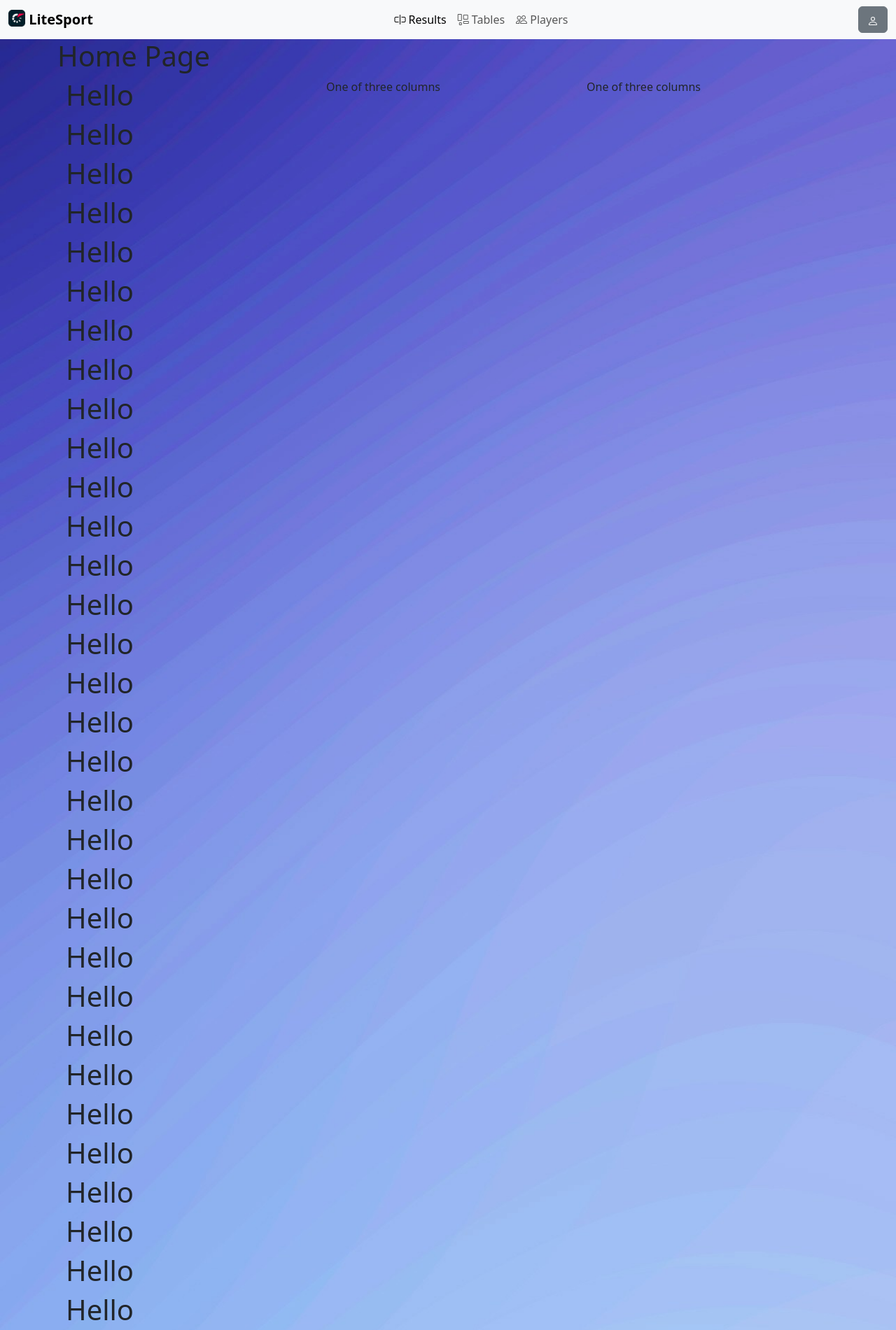
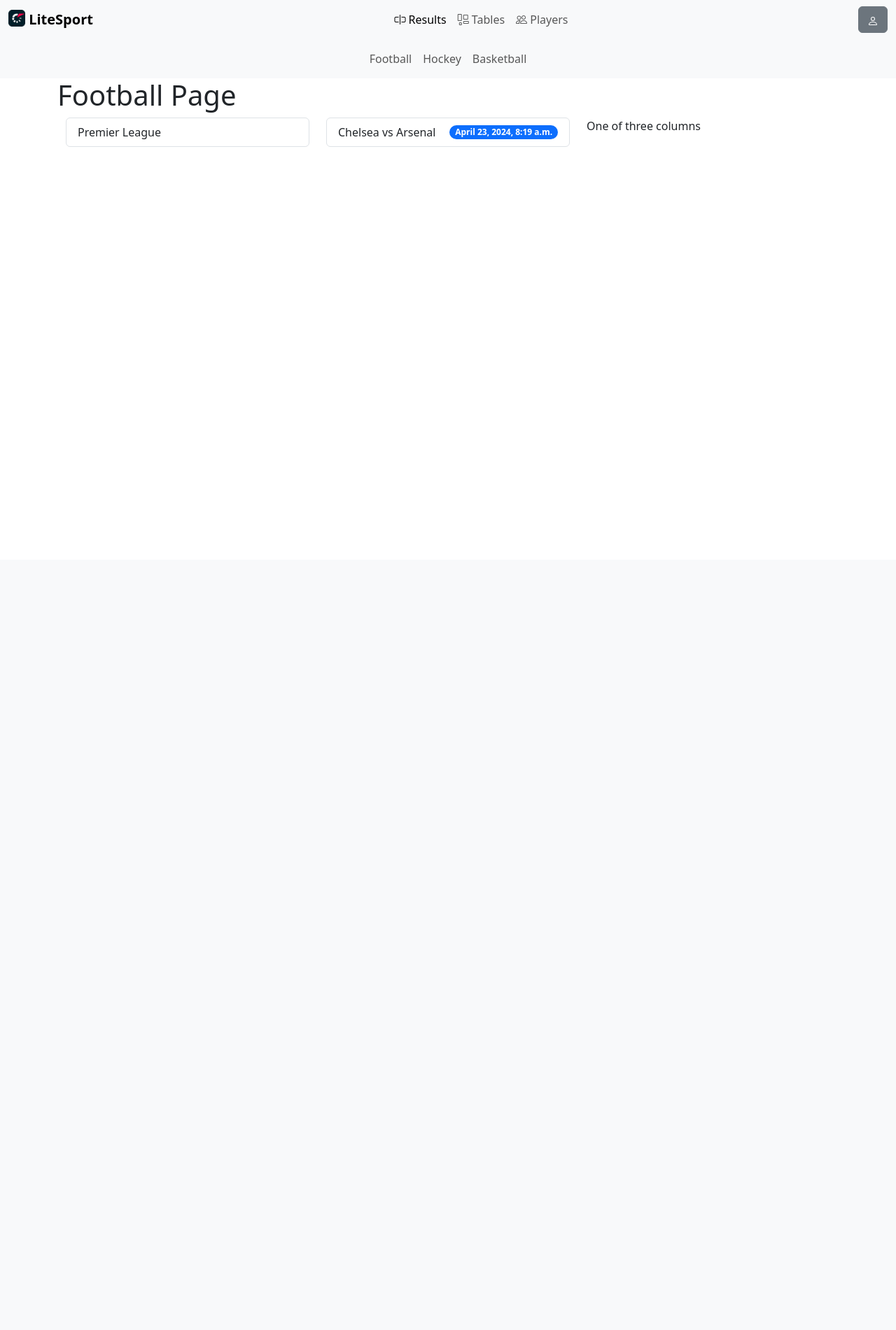
Before and after one commit to Kudl1k/skj, a Django app: page / in a window 1280 px wide. Shown: the top 1901 px of the page at 70% size. After the commit the page ends 210 px from the top, so only its background shows below. Run offline with Django 5.2, Linux system fonts and the light colour scheme; data comes from the database, SQL or seed files in the repository; both versions use the stored data as it was after the commit; some libraries are stand-ins or nearby versions.

Commit message:
progress commit

```diff
--- a/project/base/templates/base/home.html
+++ b/project/base/templates/base/home.html
@@ -1,7 +1,7 @@
 {% extends 'main.html' %}
 
 {% block title %}
-Home Page
+Football Page
 {% endblock %}
 
 {% block content %}
@@ -11,78 +11,23 @@ Home Page
     <div class="container text-start">
         <div class="row align-items-start">
             <div class="col">
-                <h1>Hello</h1>
-                <h1>Hello</h1>
-                <h1>Hello</h1>
-                <h1>Hello</h1>
-                <h1>Hello</h1>
-                <h1>Hello</h1>
-                <h1>Hello</h1>
-                <h1>Hello</h1>
-                <h1>Hello</h1>
-                <h1>Hello</h1>
-                <h1>Hello</h1>
-                <h1>Hello</h1>
-                <h1>Hello</h1>
-                <h1>Hello</h1>
-                <h1>Hello</h1>
-                <h1>Hello</h1>
-                <h1>Hello</h1>
-                <h1>Hello</h1>
-                <h1>Hello</h1>
-                <h1>Hello</h1>
-                <h1>Hello</h1>
-                <h1>Hello</h1>
-                <h1>Hello</h1>
-                <h1>Hello</h1>
-                <h1>Hello</h1>
-                <h1>Hello</h1>
-                <h1>Hello</h1>
-                <h1>Hello</h1>
-                <h1>Hello</h1>
-                <h1>Hello</h1>
-                <h1>Hello</h1>
-                <h1>Hello</h1>
-                <h1>Hello</h1>
-                <h1>Hello</h1>
-                <h1>Hello</h1>
-                <h1>Hello</h1>
-                <h1>Hello</h1>
-                <h1>Hello</h1>
-                <h1>Hello</h1>
-                <h1>Hello</h1>
-                <h1>Hello</h1>
-                <h1>Hello</h1>
-                <h1>Hello</h1>
-                <h1>Hello</h1>
-                <h1>Hello</h1>
-                <h1>Hello</h1>
-                <h1>Hello</h1>
-                <h1>Hello</h1>
-                <h1>Hello</h1>
-                <h1>Hello</h1>
-                <h1>Hello</h1>
-                <h1>Hello</h1>
-                <h1>Hello</h1>
-                <h1>Hello</h1>
-                <h1>Hello</h1>
-                <h1>Hello</h1>
-                <h1>Hello</h1>
-                <h1>Hello</h1>
-                <h1>Hello</h1>
-                <h1>Hello</h1>
-                <h1>Hello</h1>
-                <h1>Hello</h1>
-                <h1>Hello</h1>
-                <h1>Hello</h1>
-                <h1>Hello</h1>
-                <h1>Hello</h1>
-                <h1>Hello</h1>
-                <h1>Hello</h1>
-                <h1>Hello</h1>
+                <ul class="list-group">
+                    {% for league in leagues %}
+                        <li class="list-group-item d-flex justify-content-between align-items-center">
+                            {{ league.name }}
+                        </li>
+                    {% endfor %}
+                </ul>
             </div>
             <div class="col">
-                One of three columns
+                <ul class="list-group">
+                    {% for match in matches %}
+                        <li class="list-group-item d-flex justify-content-between align-items-center">
+                            {{ match.id_team_1.name }} vs {{ match.id_team_2.name }}
+                            <span class="badge bg-primary rounded-pill">{{ match.start_time }}</span>
+                        </li>
+                    {% endfor %}
+                </ul>
             </div>
             <div class="col">
                 One of three columns
--- a/project/base/urls.py
+++ b/project/base/urls.py
@@ -3,6 +3,9 @@ from . import views
 
 urlpatterns = [
     path('', views.home, name="home"),
+    path('football', views.home, name="football"),
     path('login', views.login, name="login"),
     path('singup', views.signup, name="singup"),
+    path('hockey', views.hockey, name="hockey"),
+    path('basketball', views.basketball, name="basketball"),
 ]
--- a/project/base/views.py
+++ b/project/base/views.py
@@ -1,4 +1,5 @@
 from django.shortcuts import render
+from .models import League, Category, Match
 
 # Create your views here.
 
@@ -9,9 +10,33 @@ rooms = [
 ]
 
 def home(request):
+    category = Category.objects.get(name='Football')
+    leagues = League.objects.filter(id_category=category)
+    matches = Match.objects.filter(id_category=category)
     context = {
-        'rooms': rooms,
-        'title': 'Home Page',
+        'leagues': leagues,
+        'matches': matches,
+        'title': 'Football Page',
+    }
+    return render(request, 'base/home.html', context)
+
+def hockey(request):
+    category = Category.objects.get(name='Ice Hockey')
+    leagues = League.objects.filter(id_category=category)
+    print(leagues)
+    context = {
+        'leagues': leagues,
+        'title': 'Ice hockey Page',
+    }
+    return render(request, 'base/home.html', context)
+
+def basketball(request):
+    category = Category.objects.get(name='Basketball')
+    leagues = League.objects.filter(id_category=category)
+    print(leagues)
+    context = {
+        'leagues': leagues,
+        'title': 'Basketball Page',
     }
     return render(request, 'base/home.html', context)
 
--- a/project/litesport/settings.py
+++ b/project/litesport/settings.py
@@ -122,6 +122,7 @@ USE_TZ = True
 STATIC_URL = '/static/'
 STATICFILES_DIRS = [
     BASE_DIR / 'static',
+    BASE_DIR / 'static/css'
 ]
 
 # Default primary key field type
--- a/project/litesport/urls.py
+++ b/project/litesport/urls.py
@@ -1,7 +1,13 @@
 from django.contrib import admin
 from django.urls import path, include
+from django.contrib.staticfiles.urls import staticfiles_urlpatterns
+from django.conf.urls.static import static
+from django.conf import settings
 
 urlpatterns = [
     path('admin/', admin.site.urls),
     path('', include('base.urls'))
 ]
+
+urlpatterns += staticfiles_urlpatterns()
+urlpatterns += static(settings.MEDIA_URL, document_root=settings.MEDIA_ROOT)
--- /dev/null
+++ b/project/static/css/style.css
@@ -0,0 +1,7 @@
+body, html {
+    height: 100%;
+}
+
+.bg {
+    background-color: blue;
+}
--- /dev/null
+++ b/project/templates/category_navbar.html
@@ -0,0 +1,15 @@
+<nav class="navbar navbar-expand-lg navbar-light bg-light">
+    <div class="container-fluid">
+        <ul class="navbar-nav mx-auto">
+            <li class="nav-item">
+                <a class="nav-link" href="football">Football</a>
+            </li>
+            <li class="nav-item">
+                <a class="nav-link" href="hockey">Hockey</a>
+            </li>
+            <li class="nav-item">
+                <a class="nav-link" href="basketball">Basketball</a>
+            </li>
+        </ul>
+    </div>
+</nav>
--- a/project/templates/main.html
+++ b/project/templates/main.html
@@ -1,3 +1,4 @@
+{% load static %}
 <!DOCTYPE html>
 <html lang="en">
 <head>
@@ -6,11 +7,12 @@
     <meta http-equiv="X-UA-Compatible" content="IE=edge">
     <link href="https://cdn.jsdelivr.net/npm/bootstrap@5.3.0-alpha1/dist/css/bootstrap.min.css" rel="stylesheet" integrity="sha384-GLhlTQ8iRABdZLl6O3oVMWSktQOp6b7In1Zl3/Jr59b6EGGoI1aFkw7cmDA6j6gD" crossorigin="anonymous">
     <link rel="stylesheet" href="https://cdn.jsdelivr.net/npm/bootstrap-icons@1.7.2/font/bootstrap-icons.css">
+    <link rel="stylesheet" href="{% static 'css/style.css' %}">
     <title>LiteSport - {{title}}</title>
 </head>
-{% load static %}
-<body style="background-image: url('/static/background-light.jpg'); background-repeat: no-repeat; background-size: cover; min-height: 100vh;">
+<body id="bg">
     {% include 'navbar.html' %}
+    {% include 'category_navbar.html' %}
     {% block content %}
 
     {% endblock %}
```
Also changed, not shown: project/db.sqlite3.
